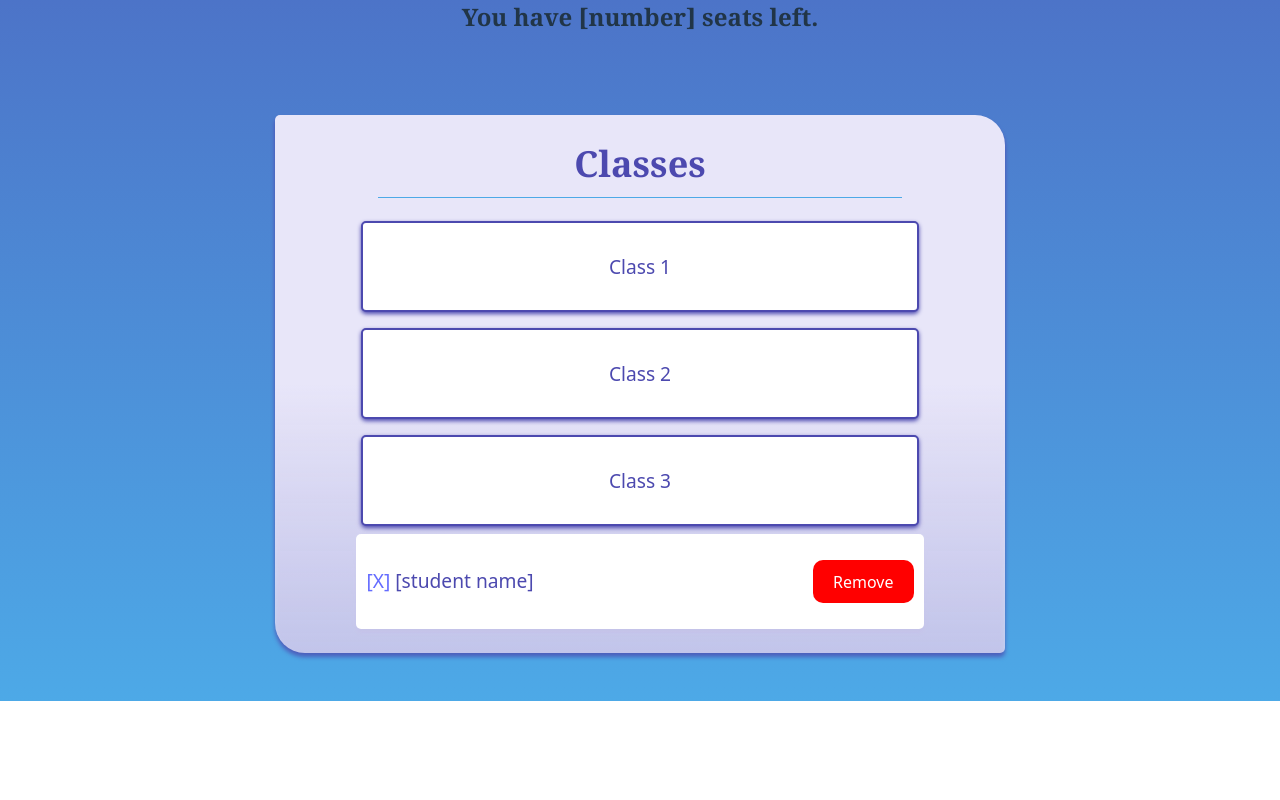
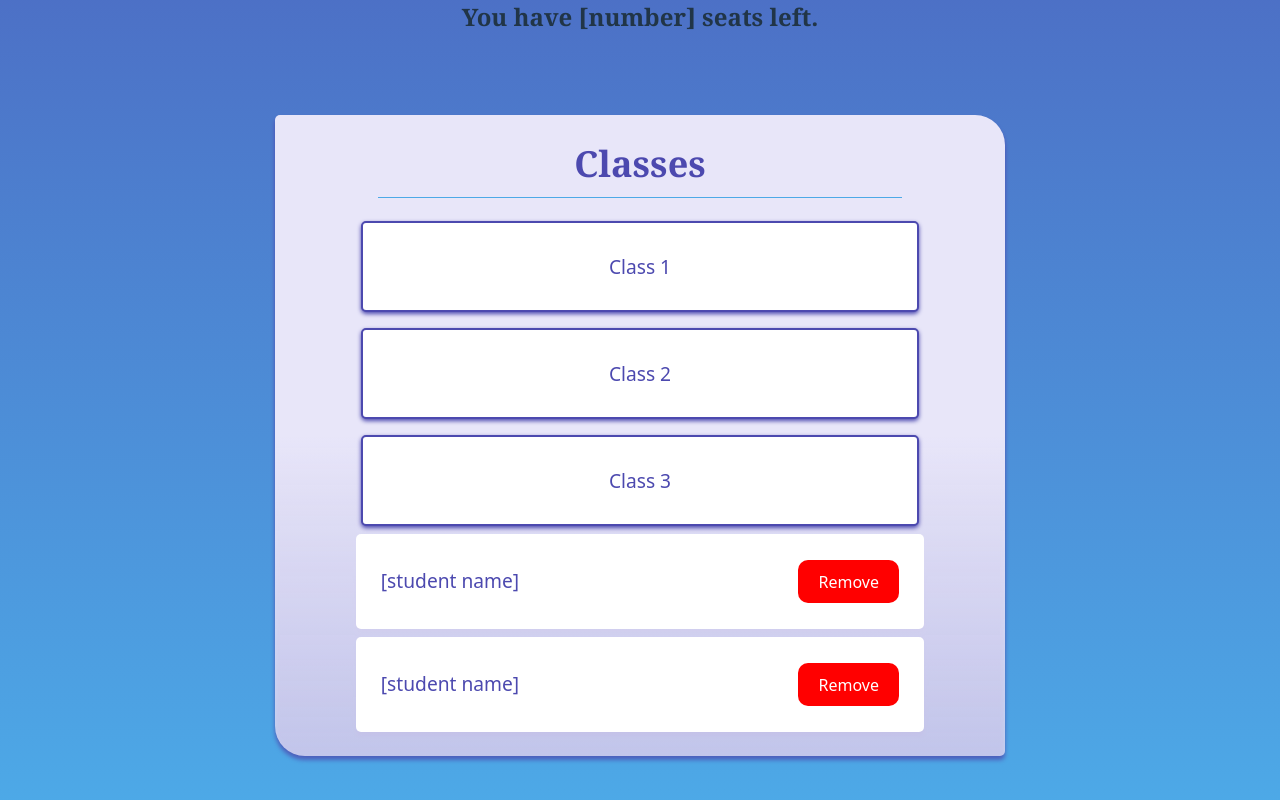
Before and after one commit to videlais/react-testing, a React (Vite) app in the folder my-react-app/: page / in a window 1280 px wide. Shown: the part 561-1361 px from the top of the page. Before the commit the page ends 1262 px from the top, so only its background shows below. Built offline with nearby package versions, Linux system fonts and the light colour scheme.

Commit message:
Trying bootstrap icons

```diff
--- a/my-react-app/src/InstructorProfile/ClassList/StudentList/index.css
+++ b/my-react-app/src/InstructorProfile/ClassList/StudentList/index.css
@@ -19,6 +19,7 @@ a{
     display: inline-block;
     margin: 0 50% 0 0;
     font-size: larger;
+    cursor: pointer;
 }
 .Remove{
     background-color: red;
--- a/my-react-app/src/InstructorProfile/ClassList/StudentList/index.jsx
+++ b/my-react-app/src/InstructorProfile/ClassList/StudentList/index.jsx
@@ -1,16 +1,37 @@
 import "./index.css";
 import React from 'react';
+import 'bootstrap-icons/font/bootstrap-icons.css';
+import { CaretDownSquareFill, CaretRightSquareFill } from "react-bootstrap-icons";
+
 
 export default function Achievement(props) {
-
-
+    function handleClick() {
+        console.log('Button clicked!');
+    }
     return (
         <>
             <div className="StudentLi">
                 {/*<button className='ClassSect'>Class 1</button>*/}
 
-                    <div className='Student'><p className="StuPara"><a href="#">[X]</a> [student name]</p><button className="Remove">Remove</button></div>
+                    <div className='Student'>
+                        <p className="StuPara" onClick={handleClick}>
 
+
+
+                        [student name]</p>
+                        <button className="Remove">Remove</button>
+                    </div>
+
+
+
+                    <div className='Student'>
+                        <p className="StuPara">
+
+
+
+                        [student name]</p>
+                        <button className="Remove">Remove</button>
+                    </div>
 
             </div>
 
```
Also changed, not shown: 1 other file (tests, documents, lock files or other folders).
